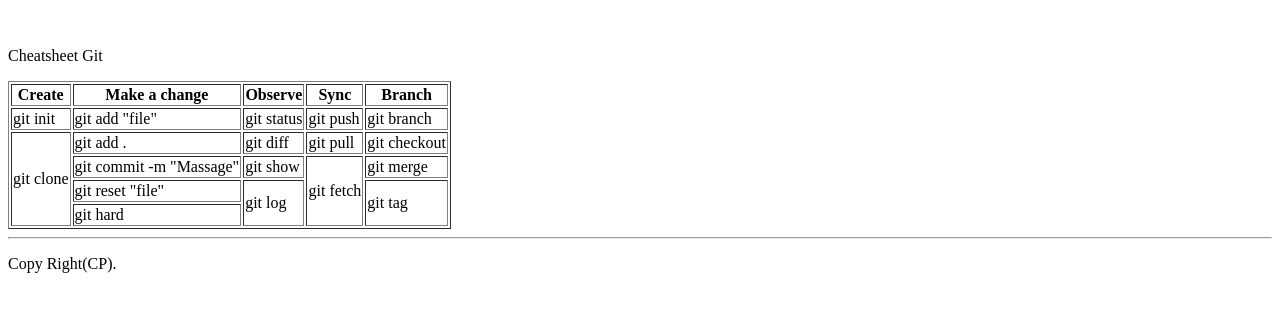
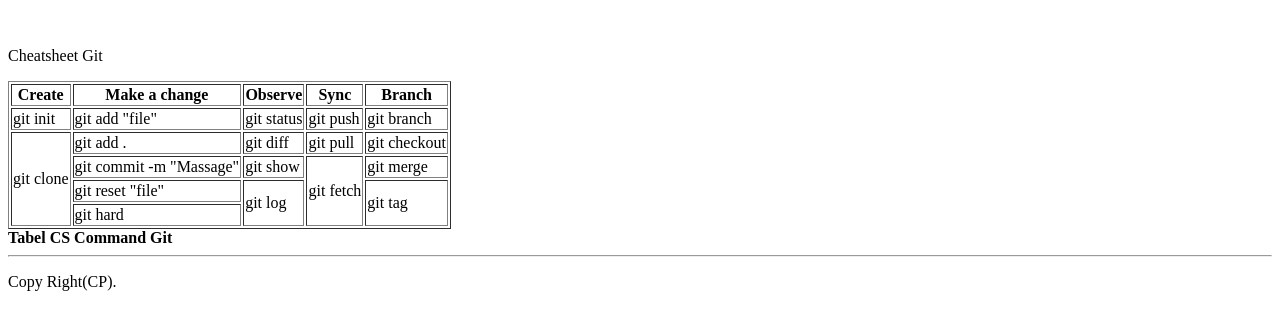
Before and after one commit to DwiYudhaKarp/tryGit, a plain HTML site: page actF.html in a window 1280 px wide. Shown: the part 119-448 px from the top of the page. Drawn offline with Linux system fonts and the light colour scheme.

Commit message:
pelabelan Tabel CheatSheet Command Git

```diff
--- a/actF.html
+++ b/actF.html
@@ -53,8 +53,13 @@
         <tr>
             <td>git hard</td>
         </tr>
+    </table>
 
-    </table>
+
+    <div class="pelabeltabel">
+        <strong>Tabel CS Command Git</strong>
+    </div>
+
     <footer>
         <hr>
         <p>Copy Right(CP).</p>
```
